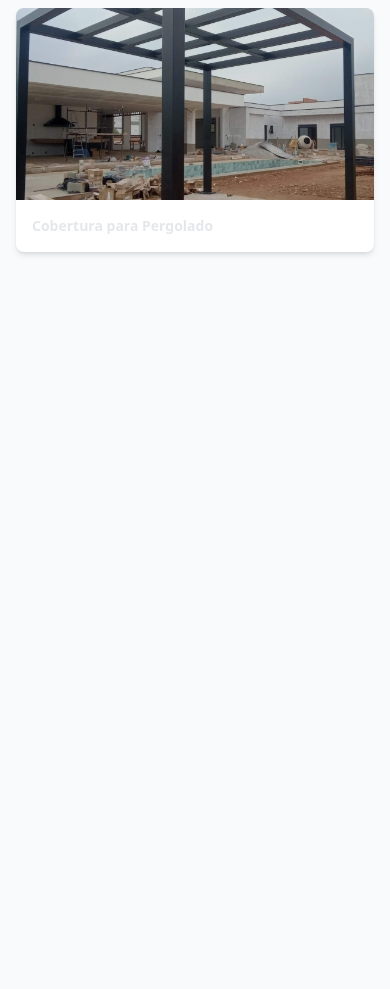
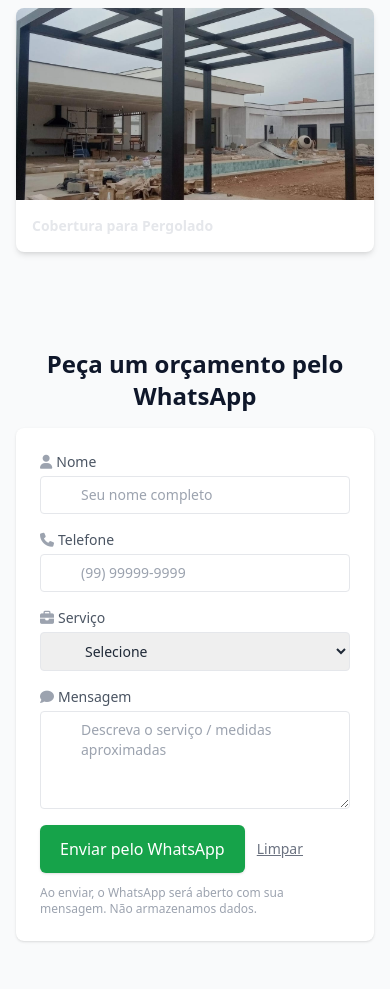
Before and after one commit to gufvr/eduardo-serralheiro, a website: page index.html in a window 390 px wide. Shown: the part 1472-2461 px from the top of the page. Before the commit the page ends 1772 px from the top, so only its background shows below. Drawn offline with nearby package versions, Linux system fonts and the light colour scheme.

Commit message:
feat(form): add WhatsApp quote request section with validation
- Created new "Orçamento" section for requesting quotes via WhatsApp
- Added form fields for name, phone, service type, and message
- Implemented input validation to allow only numeric phone numbers
- Included reset button and privacy disclaimer for better UX
- Styled form using TailwindCSS

```diff
--- a/index.html
+++ b/index.html
@@ -202,6 +202,114 @@
   </div>
         </div>
       </section>
+
+      <section id="orcamento" class="bg-gray-50 dark:bg-gray-900/50">
+        <div class="max-w-3xl mx-auto px-4 py-12">
+          <h3
+            class="text-2xl font-semibold text-primary dark:text-white mb-4 text-center"
+          >
+            Peça um orçamento pelo WhatsApp
+          </h3>
+
+          <form
+            id="orcamentoForm"
+            class="bg-white dark:bg-gray-800 p-6 rounded-lg shadow"
+          >
+            <div class="grid grid-cols-1 sm:grid-cols-2 gap-4">
+              <label class="flex flex-col text-sm relative">
+                <span
+                  class="mb-1 text-gray-600 dark:text-gray-300 flex items-center gap-1"
+                >
+                  <i class="fa-solid fa-user text-gray-400"></i> Nome
+                </span>
+                <input
+                  type="text"
+                  id="nome"
+                  placeholder="Seu nome completo"
+                  class="border rounded px-3 py-2 pl-10 focus:outline-none focus:ring-2 focus:ring-accent dark:bg-gray-700 dark:border-gray-600 dark:text-gray-200"
+                  required
+                />
+              </label>
+
+              <label class="flex flex-col text-sm relative">
+                <span
+                  class="mb-1 text-gray-600 dark:text-gray-300 flex items-center gap-1"
+                >
+                  <i class="fa-solid fa-phone text-gray-400"></i> Telefone
+                </span>
+                <input
+                  type="tel"
+                  id="telefone"
+                  placeholder="(99) 99999-9999"
+                  class="border rounded px-3 py-2 pl-10 focus:outline-none focus:ring-2 focus:ring-accent dark:bg-gray-700 dark:border-gray-600 dark:text-gray-200"
+                  required
+                  oninput="const warning = this.nextElementSibling; if(/\D/.test(this.value)){ warning.classList.remove('hidden'); this.value = this.value.replace(/\D/g,''); } else { warning.classList.add('hidden'); }"
+                />
+                <span
+                  id="telefoneWarning"
+                  class="text-red-500 text-xs mt-1 hidden"
+                >
+                  O campo Telefone aceita apenas números!
+                </span>
+              </label>
+            </div>
+
+            <label class="flex flex-col text-sm mt-4 relative">
+              <span
+                class="mb-1 text-gray-600 dark:text-gray-300 flex items-center gap-1"
+              >
+                <i class="fa-solid fa-briefcase text-gray-400"></i> Serviço
+              </span>
+              <select
+                id="servico"
+                class="border rounded px-3 py-2 pl-10 focus:outline-none focus:ring-2 focus:ring-accent dark:bg-gray-700 dark:border-gray-600 dark:text-gray-200"
+              >
+                <option value="">Selecione</option>
+                <option>Portão</option>
+                <option>Grade</option>
+                <option>Cobertura</option>
+                <option>Estrutura metálica</option>
+                <option>Outros</option>
+              </select>
+            </label>
+
+            <label class="flex flex-col text-sm mt-4 relative">
+              <span
+                class="mb-1 text-gray-600 dark:text-gray-300 flex items-center gap-1"
+              >
+                <i class="fa-solid fa-comment text-gray-400"></i> Mensagem
+              </span>
+              <textarea
+                id="mensagem"
+                rows="4"
+                placeholder="Descreva o serviço / medidas aproximadas"
+                class="border rounded px-3 py-2 pl-10 focus:outline-none focus:ring-2 focus:ring-accent dark:bg-gray-700 dark:border-gray-600 dark:text-gray-200"
+              ></textarea>
+            </label>
+
+            <div class="mt-4 flex items-center gap-3">
+              <button
+                type="submit"
+                class="bg-accent text-white px-5 py-3 rounded-md font-medium shadow hover:bg-green-300 hover:text-gray-600 transition"
+              >
+                Enviar pelo WhatsApp
+              </button>
+              <button
+                type="button"
+                id="limparBtn"
+                class="text-sm text-gray-500 underline"
+              >
+                Limpar
+              </button>
+            </div>
+
+            <p class="text-xs text-gray-400 mt-3 dark:text-gray-400">
+              Ao enviar, o WhatsApp será aberto com sua mensagem. Não
+              armazenamos dados.
+            </p>
+          </form>
+        </div>
+      </section>
     </main>
 
     <script src="./js/main.js"></script>
```
